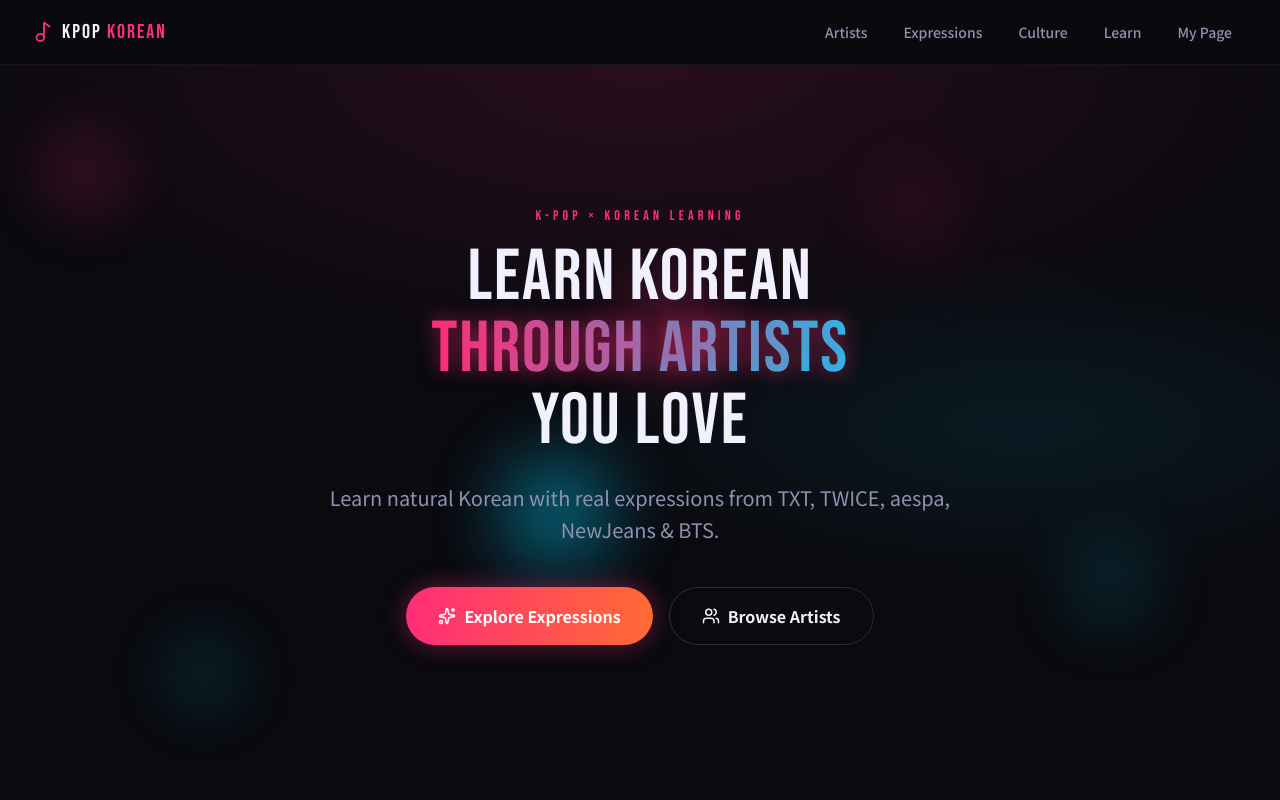
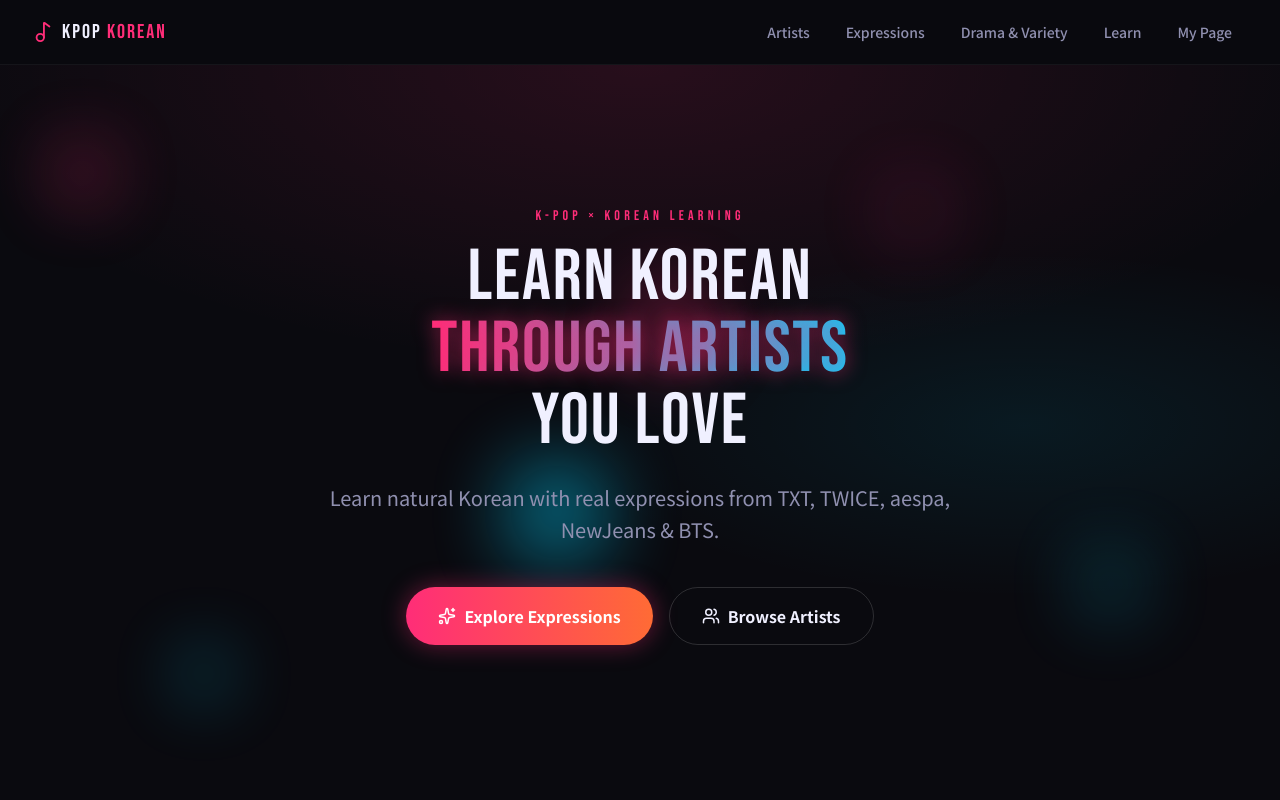
Before and after one commit to lemonadecloud/Saranghae, a Next.js app: page / in a window 1280 px wide. Shown: the top 800 px of the page. Built offline with nearby package versions, Linux system fonts and the light colour scheme.

Commit message:
fix: rename nav label Culture -> Drama & Variety

```diff
--- a/src/components/Navbar.tsx
+++ b/src/components/Navbar.tsx
@@ -8,7 +8,7 @@
 const navLinks = [
   { href: '/artists', label: 'Artists' },
   { href: '/expressions', label: 'Expressions' },
-  { href: '/culture', label: 'Culture' },
+  { href: '/culture', label: 'Drama & Variety' },
   { href: '/learn', label: 'Learn' },
   { href: '/my', label: 'My Page' },
 ]
```
